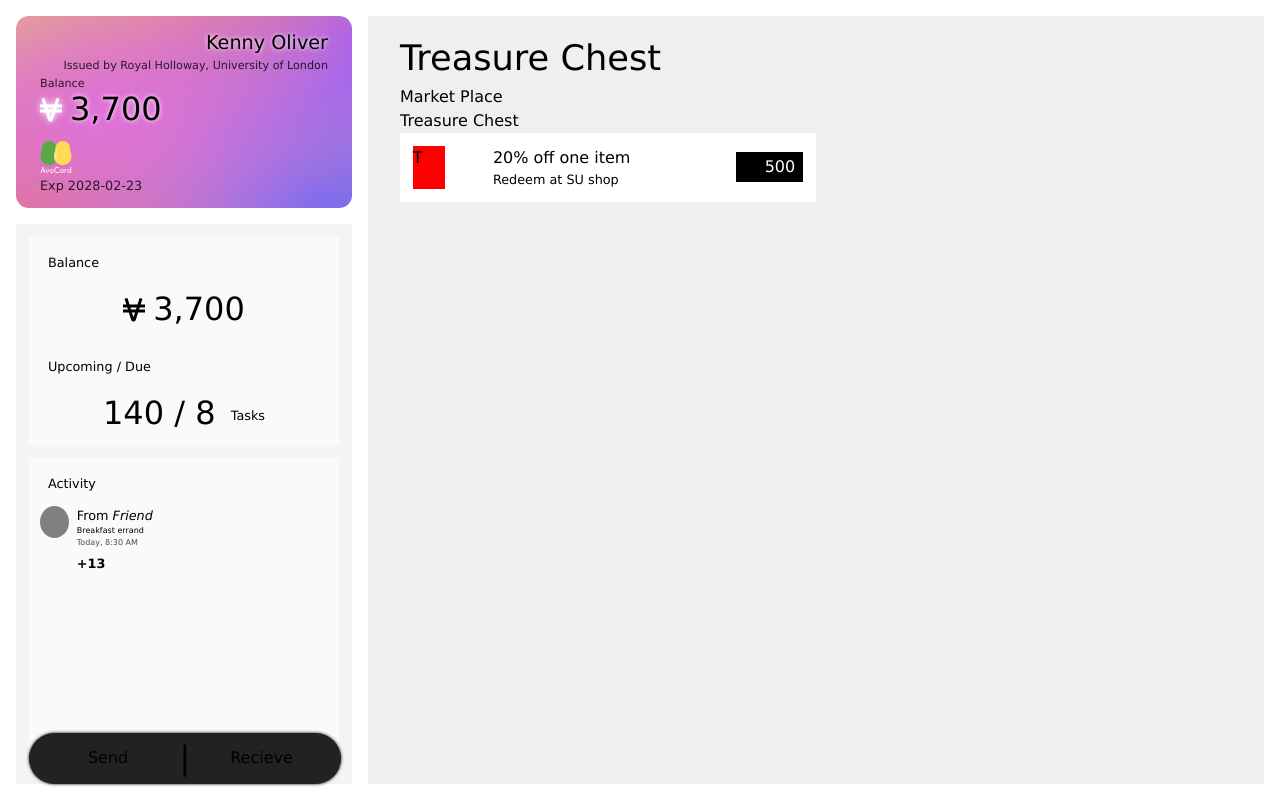
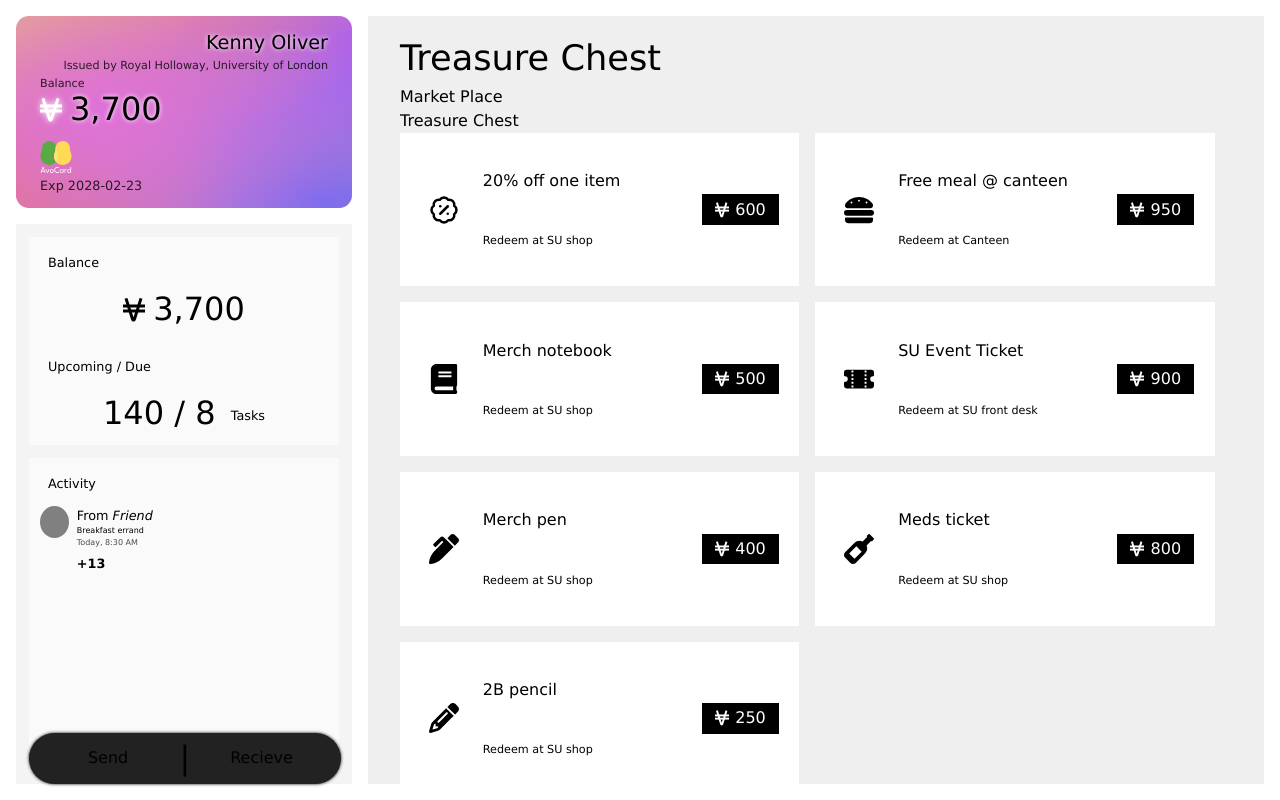
Before and after one commit to royal-hackaway-v7-AA-batteries/AvoCard, a React (Vite) app: page /treasure in a window 1280 px wide. Built offline with nearby package versions, Linux system fonts and the light colour scheme; no server answers; the database is empty.

Commit message:
Added icons for the Treasure Chest view

```diff
--- a/index.html
+++ b/index.html
@@ -2,7 +2,7 @@
 <html lang="en">
   <head>
     <meta charset="UTF-8" />
-    <link rel="icon" type="image/svg+xml" href="/vite.svg" />
+    <link rel="icon" type="image/svg+xml" href="/favicon.svg" />
     <meta name="viewport" content="width=device-width, initial-scale=1.0" />
     <title>AvoCard</title>
   </head>
--- a/package.json
+++ b/package.json
@@ -14,6 +14,7 @@
     "firebase": "^10.6.0",
     "react": "^18.2.0",
     "react-dom": "^18.2.0",
+    "react-icons": "^5.0.1",
     "react-router-dom": "^6.21.3",
     "sass": "^1.69.5"
   },
--- a/src/components/HomeLayout.scss
+++ b/src/components/HomeLayout.scss
@@ -28,7 +28,7 @@
         background: rgba(255, 255, 255, .25);
         border-radius: 2rem;
         // margin: .5rem;
-        width: calc(30vw - 2rem);
+        width: max(calc(30vw - 2rem), 20rem);
         padding: .5rem;
         display: flex;
         flex-flow: column;
@@ -152,6 +152,7 @@
     left: 50%;
     // left: 1%;
     // right: 1%;
+    z-index: 99999;
     a {
         padding: 0 1.5rem;
         margin: .4rem;
--- a/src/pages/TreasureChest.scss
+++ b/src/pages/TreasureChest.scss
@@ -1,33 +1,50 @@
+#treasure-chest {
+    display: flex;
+    flex-flow: row wrap;
+    justify-content: stretch;
+    gap: 1rem;
+    overflow-y: scroll;
+    height: 90%;
+}
+
 .reward-card {
     background: white;
     color: black;
     display: flex;
     flex-flow: row;
-    width: 50%;
+    width: min(48%, 30rem);
     padding: .8rem;
     justify-content: space-between;
     .icon {
-        background: red;
-        width: 2rem;
+        // width: 3rem;
+        display: flex;
+        flex-flow: column;
+        justify-content: center;
+        text-align: center;
+        padding: 0 1rem;
     }
     .info-container {
-        width: 50%;
-        margin: 0 1rem;
+        width: 100%;
+        margin: .2rem .5rem;
+        display: flex;
+        flex-flow: column;
+        justify-content: space-around;
         & > .title {
             text-overflow: ellipsis;
         }
         & > .location {
             text-overflow: ellipsis;
-            font-size: .8rem;
+            font-size: .7rem;
         }
     }
     & > .price {
         background: black;
         color: white;
-        margin: auto 0;
-        padding: .2rem .5rem;
+        margin: auto .5rem;
+        padding: .2rem .8rem;
         display: flex;
         flex-flow: row;
+        min-width: fit-content;
         & > img {
             height: 1rem;
             transform: translateY(.25rem);
--- a/src/pages/TreasureChest.tsx
+++ b/src/pages/TreasureChest.tsx
@@ -1,18 +1,41 @@
 import "./TreasureChest.scss";
-// import currencyLogoLight from "../assets/currency_light.svg";
-import currencyLogoLight from "../../public/assets/currency_dark.svg";
+import currencyLogoLight from "../../public/assets/currency_light.svg";
+import { LuBadgePercent } from "react-icons/lu";
+import { FaBook, FaHamburger, FaPenAlt, FaWineBottle } from "react-icons/fa";
+import { BsTicketPerforatedFill } from "react-icons/bs";
+import { FaPencil } from "react-icons/fa6";
 
-function RewardCard() {
+const icons: { [key: string]: JSX.Element } = {
+  discount: <LuBadgePercent fontSize={30} />,
+  meal: <FaHamburger fontSize={30} />,
+  notebook: <FaBook fontSize={30} />,
+  ticket: <BsTicketPerforatedFill fontSize={30} />,
+  pen: <FaPenAlt fontSize={30} />,
+  drink: <FaWineBottle fontSize={30} />,
+  pencil: <FaPencil fontSize={30} />,
+};
+
+function RewardCard({
+  title,
+  location,
+  icon,
+  cost,
+}: {
+  title: string;
+  location: string;
+  icon: string;
+  cost: number;
+}) {
   return (
     <div className="reward-card">
-      <div className="icon">T</div>
+      <div className="icon">{icons[icon]}</div>
       <div className="info-container">
-        <div className="title">20% off one item</div>
-        <div className="location">Redeem at SU shop</div>
+        <div className="title">{title}</div>
+        <div className="location">Redeem at {location}</div>
       </div>
       <div className="price">
         <img src={currencyLogoLight} />
-        <div>500</div>
+        <div>{cost}</div>
       </div>
     </div>
   );
@@ -20,9 +43,45 @@ function RewardCard() {
 
 function TreasureChest() {
   return (
-    <>
-      <RewardCard />
-    </>
+    <div id="treasure-chest">
+      <RewardCard
+        title="20% off one item"
+        location="SU shop"
+        icon="discount"
+        cost={600}
+      />
+      <RewardCard
+        title="Free meal @ canteen"
+        location="Canteen"
+        icon="meal"
+        cost={950}
+      />
+      <RewardCard
+        title="Merch notebook"
+        location="SU shop"
+        icon="notebook"
+        cost={500}
+      />
+      <RewardCard
+        title="SU Event Ticket"
+        location="SU front desk"
+        icon="ticket"
+        cost={900}
+      />
+      <RewardCard title="Merch pen" location="SU shop" icon="pen" cost={400} />
+      <RewardCard
+        title="Meds ticket"
+        location="SU shop"
+        icon="drink"
+        cost={800}
+      />
+      <RewardCard
+        title="2B pencil"
+        location="SU shop"
+        icon="pencil"
+        cost={250}
+      />
+    </div>
   );
 }
 
```
Also changed, not shown: public/favicon.svg (added), 1 other file (tests, documents, lock files or other folders).
